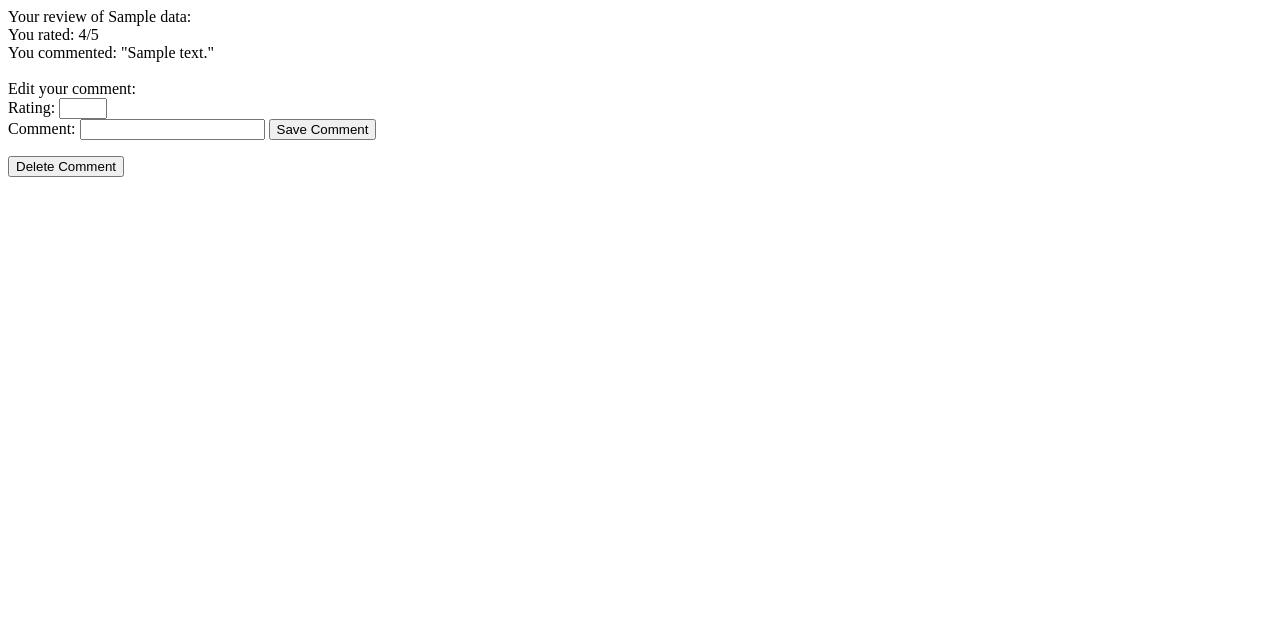
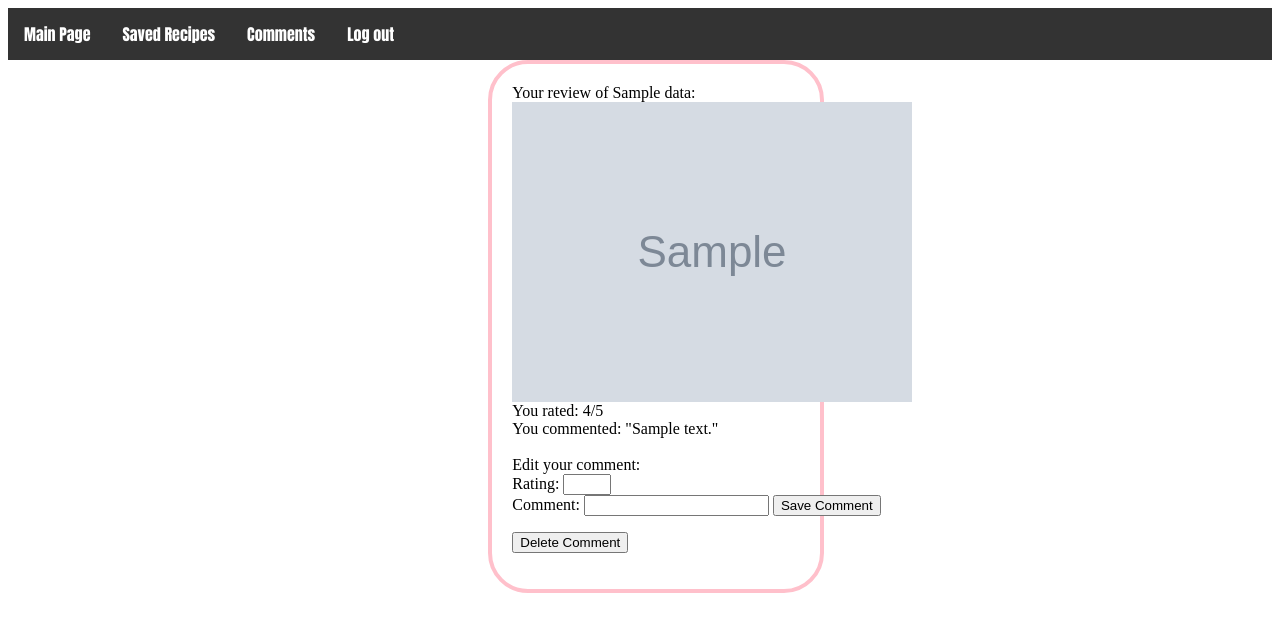
Before and after one commit to CharlieLikesCake/CSC4350-Group, a Flask app: page /comments in a window 1280 px wide. Shown: the top 632 px of the page. Run offline with Flask 2, Linux system fonts and the light colour scheme; a user stored in the database is signed in; tables that the repository leaves empty hold one stand-in row (values such as "Sample post"); grey boxes marked "Sample" are stand-in pictures.

Commit message:
styling comments page

```diff
--- a/templates/comments.html
+++ b/templates/comments.html
@@ -1,13 +1,24 @@
 <html>
 
-<head></head>
+    <head>
+        <link rel="stylesheet" type="text/css" href="./static/homestyles.css">
+    </head>
 
 <body>
-    <div>
+    <ul>
+        <li><a href="{{ url_for('index') }}">Main Page</a></li>
+        <li><a href="{{ url_for('profile') }}">Saved Recipes</a></li>
+        <li><a href="{{ url_for('comments') }}">Comments</a></li>
+        <li><a href="{{ url_for('logout') }}">Log out</a></li>
+    </ul>
+    <div class="card card1" style="width: 18rem;">
         {% for i in range(length) %}
         {% if review[i].rating is not none or review[i].comment is not none %}
         <div>
             Your review of {{ review[i].label }}:
+        </div>
+        <div>
+            <img src="{{ review[i].image }}" />
         </div>
         {%if review[i].rating is not none%}
         <div>
@@ -40,7 +51,6 @@
         {% endif %}
         {% endfor %}
     </div>
-
     <script>
         const div = document.querySelectorAll("#id");
 
```
